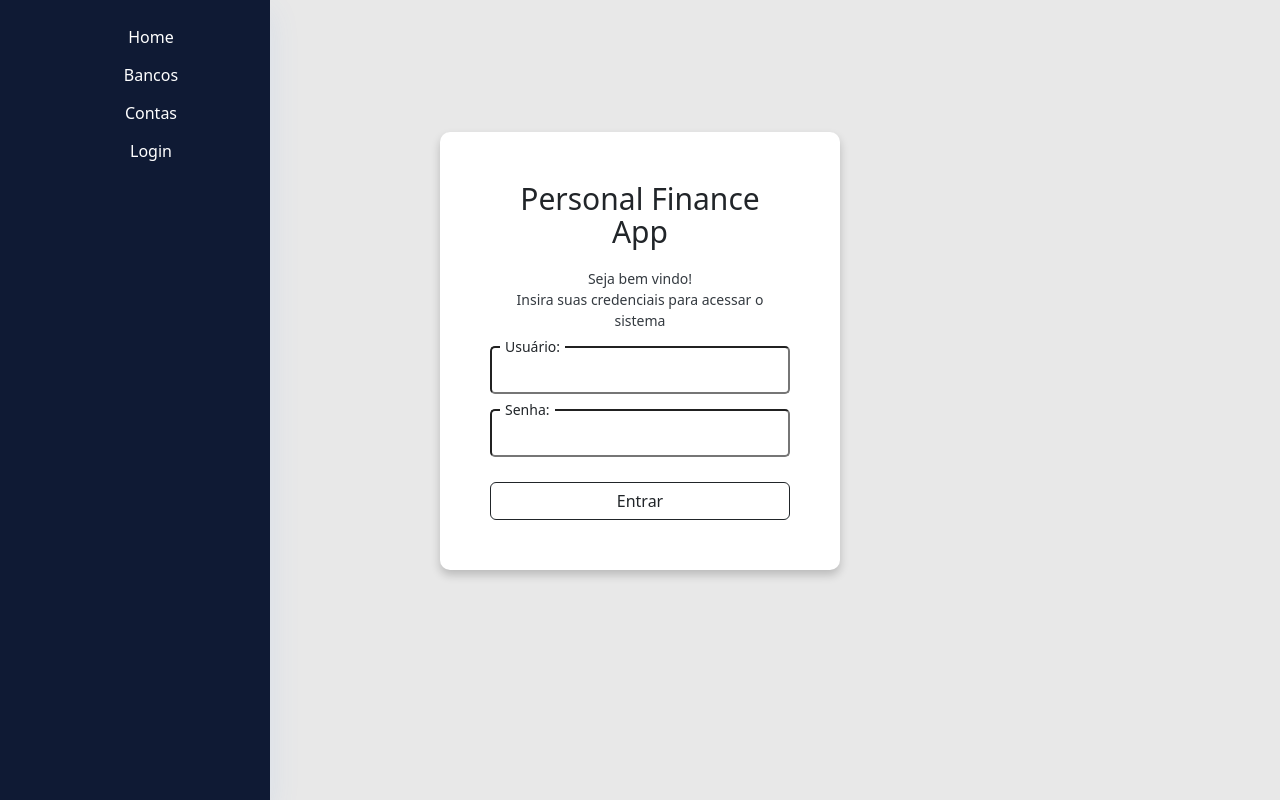
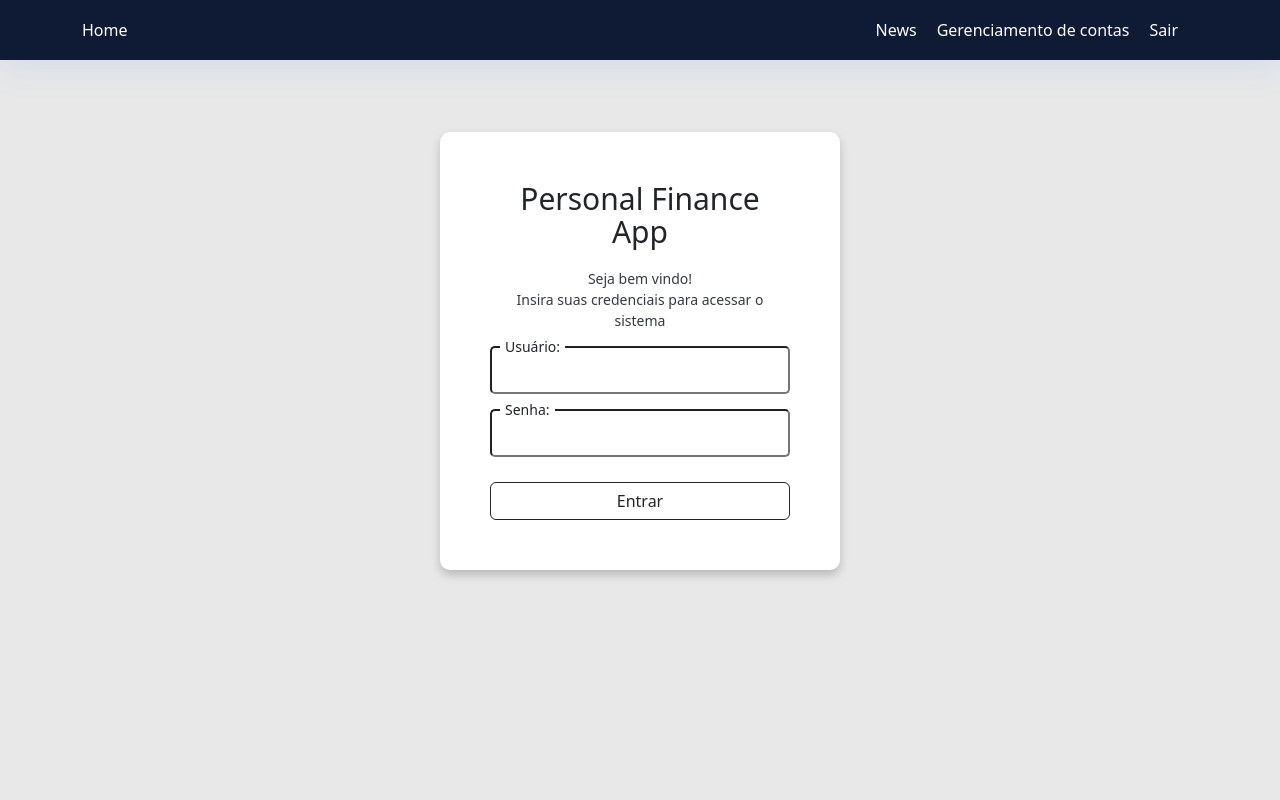
Before and after one commit to engedmundo/financial-controler-web, a React (Vite) app: page /login in a window 1280 px wide. Built offline with nearby package versions, Linux system fonts and the light colour scheme; no server answers.

Commit message:
feature/adjust main menu page

```diff
--- a/package.json
+++ b/package.json
@@ -15,6 +15,7 @@
     "bootstrap": "^5.3.2",
     "formik": "^2.4.5",
     "react": "^18.2.0",
+    "react-bootstrap": "^2.9.2",
     "react-dom": "^18.2.0",
     "react-router-dom": "^6.21.1",
     "yup": "^1.3.3"
--- a/src/App.tsx
+++ b/src/App.tsx
@@ -4,23 +4,24 @@ import './App.css'
 import Home from './pages/Home';
 import Banks from './pages/Banks';
 import Accounts from './pages/Accounts';
-import Sidebar from './components/Sidebar';
 import Login from './pages/Login';
 import PrivateRoute from './components/PrivateRoute';
+import 'bootstrap/dist/css/bootstrap.min.css';
+import { MainMenu } from './components/MainMenu';
 
 
 function App() {
 
   return (
     <>
-      <Sidebar />
+      <MainMenu />
       <Routes>
         <Route path='/login' element={<Login />} />
         <Route
           path='/'
           element={
             <PrivateRoute>
-              <Home/>
+              <Home />
             </PrivateRoute>
           }
         />
@@ -28,7 +29,7 @@ function App() {
           path='/banks'
           element={
             <PrivateRoute>
-              <Banks/>
+              <Banks />
             </PrivateRoute>
           }
         />
@@ -36,7 +37,7 @@ function App() {
           path='/accounts'
           element={
             <PrivateRoute>
-              <Accounts/>
+              <Accounts />
             </PrivateRoute>
           }
         />
--- /dev/null
+++ b/src/components/MainMenu/MainMenu.module.css
@@ -0,0 +1,80 @@
+.navContainer {
+    height: 60px;
+    position: fixed;
+    left: 0;
+    top: 0;
+    z-index: 999;
+    width: 100%;
+    box-shadow: 0 12px 30px rgba(80, 143, 244, .1);
+    transition: .3s;
+    background: var(--bg-darkBg);
+    display: flex;
+    /* Usar flexbox para centralizar verticalmente os itens */
+    align-items: center;
+    /* Centralizar verticalmente os itens */
+}
+
+.navList {
+    list-style: none;
+    display: flex;
+    padding: 0;
+    margin: 0;
+}
+
+.navItem {
+    color: var(--colorWhite);
+}
+
+.navItemLeft {
+    margin-right: auto;
+    /* Empurra este item para a esquerda */
+}
+
+.navItemRight {
+    margin-right: 20px;
+}
+
+.navItem a {
+    color: var(--colorWhite);
+    cursor: pointer;
+}
+
+.navItem a:hover {
+    color: var(--bs-info);
+    cursor: pointer;
+}
+
+.dropdown {
+    display: none;
+    /* Inicialmente, esconda o dropdown */
+    list-style: none;
+    position: absolute;
+    background-color: var(--bg-darkBg);
+    padding: 15px;
+    margin: 0;
+    box-shadow: 0 12px 30px rgba(80, 143, 244, .1);
+    transition: .3s;
+    border-radius: 5px;
+}
+
+.navItem:hover .dropdown {
+    display: block;
+    /* Exiba o dropdown quando o item for hover */
+}
+
+.dropdown li {
+    margin: 0;
+    padding: 5px;
+    text-align: left;
+}
+
+.dropdown a {
+    color: white;
+    text-decoration: none;
+    font-weight: normal;
+}
+
+.dropdown a:hover {
+    color: var(--bs-info);
+    cursor: pointer;
+}
--- /dev/null
+++ b/src/components/MainMenu/index.tsx
@@ -0,0 +1,51 @@
+import Container from 'react-bootstrap/Container';
+import Nav from 'react-bootstrap/Nav';
+import Navbar from 'react-bootstrap/Navbar';
+import NavDropdown from 'react-bootstrap/NavDropdown';
+import AuthApiService from '../../api/AuthService';
+import { useNavigate } from 'react-router-dom';
+import styles from './MainMenu.module.css';
+
+export const MainMenu = () => {
+  const navigate = useNavigate();
+
+  const handleLogout = () => {
+    AuthApiService.logout();
+    navigate('/login');
+  }
+
+  const handleNavigateBanks = () => {
+    navigate('/banks');
+  }
+
+  const handleNavigateAccounts = () => {
+    navigate('/accounts');
+  }
+
+  const handleNavigateHome = () => {
+    navigate('/');
+  }
+
+  return (
+    <nav className={styles.navContainer}>
+      <Container>
+        <ul className={styles.navList}>
+          <li
+            className={`${styles.navItem} ${styles.navItemLeft}`}>
+            <a onClick={handleNavigateHome}>Home</a>
+          </li>
+          <li className={`${styles.navItem} ${styles.navItemRight}`}><a href="#">News</a></li>
+          <li className={`${styles.navItem} ${styles.navItemRight}`}>
+            Gerenciamento de contas
+            <ul className={styles.dropdown}>
+              <li><a onClick={handleNavigateAccounts}>Minhas Contas</a></li>
+              <li><a href="#">Meus Cartões</a></li>
+              <li><a onClick={handleNavigateBanks}>Bancos</a></li>
+            </ul>
+          </li>
+          <li className={`${styles.navItem} ${styles.navItemRight}`}><a onClick={handleLogout}>Sair</a></li>
+        </ul>
+      </Container>
+    </nav>
+  );
+};
--- a/src/components/Sidebar/Sidebar.module.css
+++ /dev/null
@@ -1,37 +0,0 @@
-.navContainer {
-    height: 100vh;
-    left: 0;
-    top: 0;
-    padding-top: 20px;
-    z-index: 999;
-    position: fixed;
-    width: 270px;
-    overflow: hidden;
-    overflow-y: auto;
-    background: var(--bg-darkBg);
-    color: var(--colorWhite);
-    box-shadow: 0 12px 30px rgba(80, 143, 244, .1);
-    transition: .3s;
-}
-
-
-.navContainer a {
-    color: var(--colorWhite);
-    cursor: pointer;
-}
-
-.navContainer a:hover {
-    color: var(--bs-info);
-    cursor: pointer;
-}
-
-ul {
-    list-style-type: none;
-    margin: 0;
-    padding: 0;
-}
-
-li {
-    margin-bottom: 4px;
-    padding: 5px;
-}
--- a/src/components/Sidebar/index.tsx
+++ /dev/null
@@ -1,26 +0,0 @@
-import { NavLink } from 'react-router-dom';
-import styles from './Sidebar.module.css';
-
-
-const Sidebar = () => {
-    return (
-        <nav className={styles.navContainer}>
-            <ul>
-                <li>
-                    <NavLink className={({ isActive }) => (isActive ? "active-link" : "")} to="/">Home</NavLink>
-                </li>
-                <li>
-                    <NavLink className={({ isActive }) => (isActive ? "active-link" : "")} to="/banks">Bancos</NavLink>
-                </li>
-                <li>
-                    <NavLink className={({ isActive }) => (isActive ? "active-link" : "")} to="/accounts">Contas</NavLink>
-                </li>
-                <li>
-                    <NavLink className={({ isActive }) => (isActive ? "active-link" : "")} to="/login">Login</NavLink>
-                </li>
-            </ul>
-        </nav>
-    )
-}
-
-export default Sidebar
--- a/src/index.css
+++ b/src/index.css
@@ -11,7 +11,6 @@
   --bs-yellow: #ffc107;
   --bs-green: #198754;
   --bs-teal: #20c997;
-  --bs-cyan: #0dcaf0;
   --bs-gray: #6c757d;
   --bs-gray-dark: #343a40;
   --bs-primary: #0d6efd;
```
Also changed, not shown: 1 other file (tests, documents, lock files or other folders).
